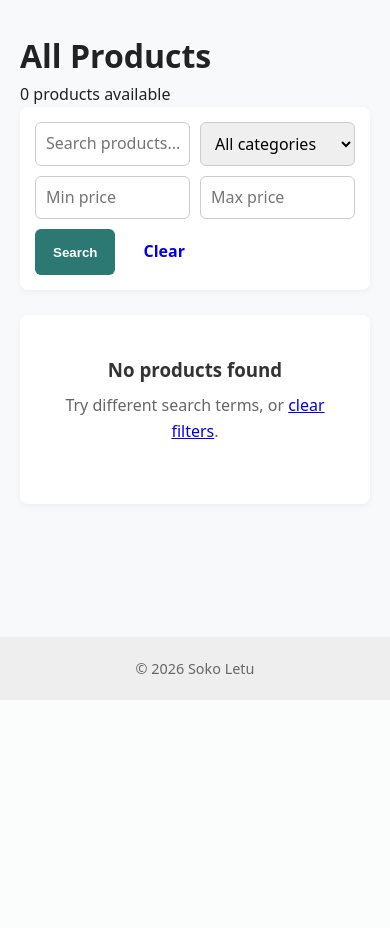
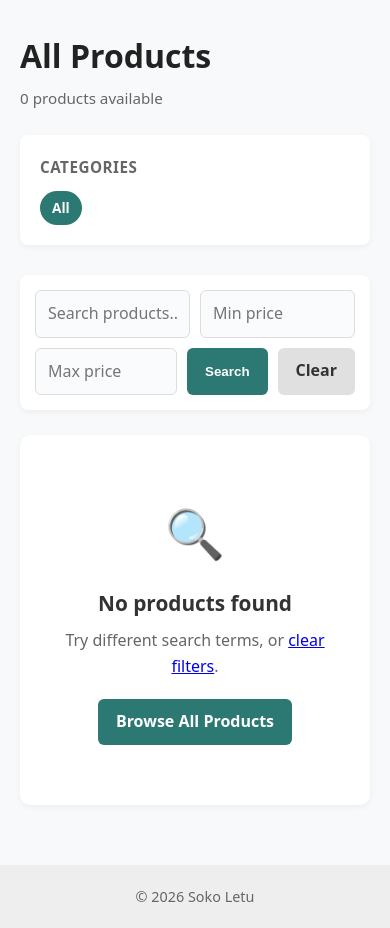
Before and after one commit to kocha-design/Random-E-Commerce, a Django app: page /products/ in a window 390 px wide. Shown: the part 144-1072 px from the top of the page. Before the commit the page ends 844 px from the top, so only its background shows below. Run offline with Django 5.2, Linux system fonts and the light colour scheme; data that the repository does not hold is empty.

Commit message:
Improve product list UI with sidebar and filter bar

```diff
--- a/products/views.py
+++ b/products/views.py
@@ -95,19 +95,16 @@ def product_list(request):
         seller__status='active',
     ).select_related('seller', 'category')
 
-    # Search (jina au maelezo)
     q = request.GET.get('q', '').strip()
     if q:
         products = products.filter(
             Q(name__icontains=q) | Q(description__icontains=q)
         )
 
-    # Filter kwa category (slug)
     cat_slug = request.GET.get('category', '').strip()
     if cat_slug:
         products = products.filter(category__slug=cat_slug)
 
-    # Filter kwa bei
     min_price = request.GET.get('min_price', '').strip()
     max_price = request.GET.get('max_price', '').strip()
     if min_price:
@@ -121,8 +118,7 @@ def product_list(request):
         except ValueError:
             pass
 
-    # Pagination
-    paginator = Paginator(products, 12)  # bidhaa 12 kwa ukurasa
+    paginator = Paginator(products, 12)
     page_number = request.GET.get('page')
     page_obj = paginator.get_page(page_number)
 
--- a/static/css/style.css
+++ b/static/css/style.css
@@ -355,3 +355,271 @@ main.container {
 }
 
 .hero .btn { margin: 0 5px; }
+
+/* ===== Product List Layout ===== */
+.product-layout {
+    display: grid;
+    grid-template-columns: 220px 1fr;
+    gap: 30px;
+    align-items: start;
+}
+
+.sidebar {
+    background: white;
+    padding: 20px;
+    border-radius: 8px;
+    box-shadow: 0 2px 6px rgba(0,0,0,0.05);
+    position: sticky;
+    top: 20px;
+}
+
+.sidebar h3 {
+    margin-bottom: 12px;
+    font-size: 0.95rem;
+    text-transform: uppercase;
+    letter-spacing: 0.5px;
+    color: #666;
+}
+
+.category-list {
+    list-style: none;
+}
+
+.category-list li {
+    margin-bottom: 4px;
+}
+
+.category-list a {
+    display: block;
+    padding: 8px 12px;
+    border-radius: 6px;
+    color: #333;
+    text-decoration: none;
+    font-size: 0.95rem;
+    transition: background 0.15s;
+}
+
+.category-list a:hover {
+    background: #f0f4f3;
+}
+
+.category-list a.active {
+    background: #2c7873;
+    color: white;
+    font-weight: 600;
+}
+
+/* ===== Main content ===== */
+.main-content {
+    min-width: 0;
+}
+
+/* ===== Filter bar ===== */
+.filter-bar {
+    display: flex;
+    flex-wrap: wrap;
+    gap: 10px;
+    background: white;
+    padding: 15px;
+    border-radius: 8px;
+    box-shadow: 0 2px 6px rgba(0,0,0,0.05);
+    margin-bottom: 25px;
+}
+
+.filter-bar input,
+.filter-bar select {
+    padding: 10px 12px;
+    border: 1px solid #ddd;
+    border-radius: 6px;
+    font: inherit;
+    flex: 1;
+    min-width: 140px;
+    background: #fafbfc;
+}
+
+.filter-bar input:focus,
+.filter-bar select:focus {
+    outline: none;
+    border-color: #2c7873;
+    background: white;
+}
+
+.filter-bar button,
+.filter-bar .btn {
+    flex: 0 0 auto;
+    padding: 10px 18px;
+}
+
+.btn-secondary {
+    background: #e0e0e0;
+    color: #333;
+}
+
+.btn-secondary:hover {
+    background: #d0d0d0;
+}
+
+/* ===== Product Grid (improved) ===== */
+.product-grid {
+    display: grid;
+    grid-template-columns: repeat(auto-fill, minmax(240px, 1fr));
+    gap: 20px;
+}
+
+.product-card {
+    background: white;
+    border-radius: 10px;
+    overflow: hidden;
+    box-shadow: 0 2px 8px rgba(0,0,0,0.06);
+    text-decoration: none;
+    color: inherit;
+    transition: transform 0.15s, box-shadow 0.15s;
+    display: flex;
+    flex-direction: column;
+}
+
+.product-card:hover {
+    transform: translateY(-4px);
+    box-shadow: 0 6px 20px rgba(0,0,0,0.1);
+}
+
+.product-image-wrap {
+    position: relative;
+    overflow: hidden;
+}
+
+.product-card img {
+    width: 100%;
+    height: 200px;
+    object-fit: cover;
+    transition: transform 0.3s;
+}
+
+.product-card:hover img {
+    transform: scale(1.05);
+}
+
+.product-image-placeholder {
+    height: 200px;
+    background: #eef1f4;
+    display: flex;
+    align-items: center;
+    justify-content: center;
+    color: #999;
+    font-size: 0.9rem;
+}
+
+.product-badge {
+    position: absolute;
+    top: 10px;
+    left: 10px;
+    background: #e74c3c;
+    color: white;
+    padding: 3px 8px;
+    border-radius: 4px;
+    font-size: 0.7rem;
+    font-weight: 700;
+    text-transform: uppercase;
+    letter-spacing: 0.5px;
+}
+
+.product-body {
+    padding: 14px;
+    flex: 1;
+    display: flex;
+    flex-direction: column;
+}
+
+.product-body h3 {
+    font-size: 1rem;
+    margin-bottom: 4px;
+    color: #222;
+    line-height: 1.3;
+}
+
+.product-body .category {
+    color: #888;
+    font-size: 0.75rem;
+    text-transform: uppercase;
+    letter-spacing: 0.5px;
+    margin-bottom: 8px;
+}
+
+.product-body .price {
+    color: #2c7873;
+    font-weight: 700;
+    font-size: 1.15rem;
+    margin-bottom: 6px;
+}
+
+.product-body .seller {
+    color: #888;
+    font-size: 0.85rem;
+    margin-top: auto;
+}
+
+/* ===== Empty State ===== */
+.empty-state {
+    background: white;
+    padding: 60px 20px;
+    border-radius: 10px;
+    text-align: center;
+    box-shadow: 0 2px 6px rgba(0,0,0,0.05);
+}
+
+.empty-icon {
+    font-size: 3rem;
+    margin-bottom: 15px;
+}
+
+.empty-state h3 {
+    margin-bottom: 8px;
+    color: #333;
+    font-size: 1.3rem;
+}
+
+.empty-state p {
+    color: #666;
+    margin-bottom: 20px;
+}
+
+/* ===== Responsive ===== */
+@media (max-width: 900px) {
+    .product-layout {
+        grid-template-columns: 1fr;
+    }
+    .sidebar {
+        position: static;
+    }
+    .category-list {
+        display: flex;
+        flex-wrap: wrap;
+        gap: 6px;
+    }
+    .category-list li { margin: 0; }
+    .category-list a {
+        padding: 6px 12px;
+        background: #f0f4f3;
+        border-radius: 20px;
+        font-size: 0.85rem;
+    }
+    .category-list a.active {
+        background: #2c7873;
+        color: white;
+    }
+}
+
+.page-header {
+    margin-bottom: 25px;
+}
+
+.page-header h1 {
+    font-size: 2rem;
+    margin-bottom: 4px;
+    color: #222;
+}
+
+.page-header .muted {
+    color: #666;
+    font-size: 0.95rem;
+}
--- a/templates/products/product_list.html
+++ b/templates/products/product_list.html
@@ -5,35 +5,58 @@
 <div class="page-header">
     <div>
         <h1>All Products</h1>
-        <p class="muted">{{ page_obj.paginator.count }} product{{ page_obj.paginator.count|pluralize }} available</p>
+        <p class="muted">
+            {{ page_obj.paginator.count }} product{{ page_obj.paginator.count|pluralize }} available
+            {% if q %} for "<strong>{{ q }}</strong>"{% endif %}
+        </p>
     </div>
 </div>
 
+<div class="product-layout">
+    <!-- Sidebar -->
+    <aside class="sidebar">
+        <h3>Categories</h3>
+        <ul class="category-list">
+            <li>
+                <a href="{% url 'product_list' %}" class="{% if not selected_category %}active{% endif %}">
+                    All
+                </a>
+            </li>
+            {% for c in categories %}
+                <li>
+                    <a href="?category={{ c.slug }}" class="{% if c.slug == selected_category %}active{% endif %}">
+                        {{ c.name }}
+                    </a>
+                </li>
+            {% endfor %}
+        </ul>
+    </aside>
+
+    <!-- Main Content -->
+    <div class="main-content">
+        <!-- Filter bar -->
         <form method="get" class="filter-bar">
             <input type="text" name="q" placeholder="Search products..." value="{{ q }}">
-    <select name="category">
-        <option value="">All categories</option>
-        {% for c in categories %}
-            <option value="{{ c.slug }}" {% if c.slug == selected_category %}selected{% endif %}>
-                {{ c.name }}
-            </option>
-        {% endfor %}
-    </select>
             <input type="number" name="min_price" placeholder="Min price" value="{{ min_price }}" step="0.01" min="0">
             <input type="number" name="max_price" placeholder="Max price" value="{{ max_price }}" step="0.01" min="0">
             <button type="submit" class="btn btn-primary">Search</button>
-    <a href="{% url 'product_list' %}" class="btn">Clear</a>
+            <a href="{% url 'product_list' %}" class="btn btn-secondary">Clear</a>
         </form>
 
         {% if products %}
         <div class="product-grid">
             {% for p in products %}
             <a href="{% url 'product_detail' p.pk %}" class="product-card">
+                <div class="product-image-wrap">
                     {% if p.image %}
-            <img src="{{ p.image.url }}" alt="{{ p.name }}">
+                        <img src="{{ p.image.url }}" alt="{{ p.name }}" loading="lazy">
                     {% else %}
                         <div class="product-image-placeholder">No image</div>
                     {% endif %}
+                    {% if forloop.counter <= 3 %}
+                        <span class="product-badge">New</span>
+                    {% endif %}
+                </div>
                 <div class="product-body">
                     <h3>{{ p.name }}</h3>
                     <p class="category">{{ p.category.name|default:"—" }}</p>
@@ -58,8 +81,12 @@
 
         {% else %}
         <div class="empty-state">
+            <div class="empty-icon">🔍</div>
             <h3>No products found</h3>
             <p>Try different search terms, or <a href="{% url 'product_list' %}">clear filters</a>.</p>
+            <a href="{% url 'product_list' %}" class="btn btn-primary">Browse All Products</a>
         </div>
         {% endif %}
+    </div>
+</div>
 {% endblock %}
```
Lines whose indentation alone changed are shown as unchanged.
